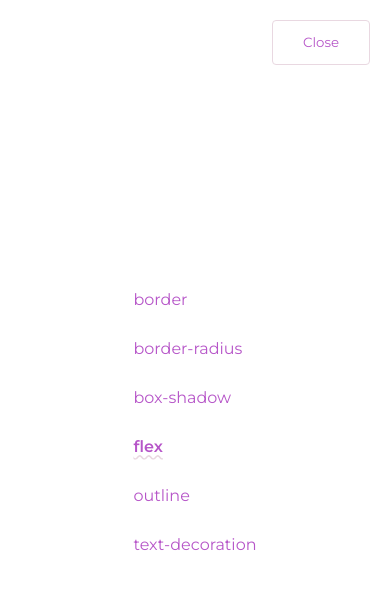
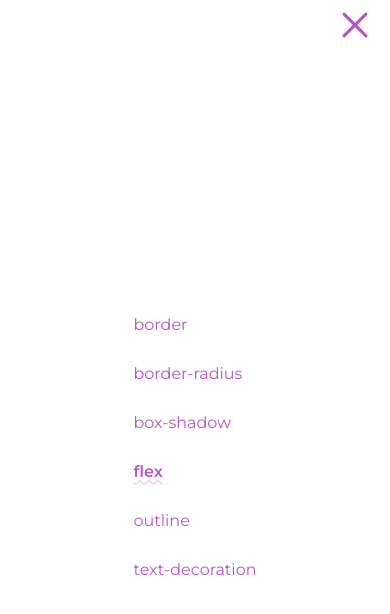
Before and after one commit to SaConway/css-playground, a Vue app: page /#/flex in a window 390 px wide. Shown: the top 614 px of the page. Built offline with nearby package versions, Linux system fonts and the light colour scheme.

Commit message:
add menu icons

```diff
--- a/src/components/SideBar.vue
+++ b/src/components/SideBar.vue
@@ -1,8 +1,17 @@
 <template>
   <aside :class="['side_bar', isMobile && mobileOpen ? 'open' : '']">
-    <button class="toggle_btn" @click="mobileOpen = !mobileOpen">{{ mobileOpen ? 'Close' : 'Open' }}</button>
+    <!-- OPEN MENU (FOR MOBILE) -->
+    <button v-if="showOpenBtn" class="menu_btn" aria-label="Open menu" @click="mobileOpen = true">
+      <img src="../assets/menu.svg" alt="" />
+    </button>
 
-    <nav v-if="showNav">
+    <!-- CLOSE MENU (FOR MOBILE) -->
+    <button v-if="showCloseBtn" class="menu_btn" aria-label="Close menu" @click="mobileOpen = false">
+      <img src="../assets/close.svg" alt="" />
+    </button>
+
+    <!-- NAVIGATION -->
+    <nav v-if="showNav" class="nav">
       <ul class="nav_list">
         <li v-for="property in properties" :key="property">
           <router-link class="link" disabled="true" :to="property" @click="mobileOpen = false">{{ property }}</router-link>
@@ -29,8 +38,13 @@ export default {
       return this.isMobile ? this.mobileOpen : true
     },
     isMobile() {
-      console.log(window.innerWidth)
       return window.innerWidth < 600
+    },
+    showOpenBtn() {
+      return this.isMobile && !this.mobileOpen
+    },
+    showCloseBtn() {
+      return this.isMobile && this.mobileOpen
     }
   }
 }
@@ -42,32 +56,33 @@ export default {
   padding: 2rem;
 
   @media (max-width: 600px) {
+    padding: 0;
+    border-right: 0;
+    background-color: var(--clr-base);
+
     &.open {
-      border-right: 0;
-      background-color: var(--clr-base);
       position: fixed;
       inset: 0;
       z-index: 1;
       display: grid;
-      place-content: center;
+      place-content: stretch;
+    }
+
+    .menu_btn {
+      align-self: start;
+    }
+
+    .nav {
+      justify-self: center;
     }
   }
 }
 
-.toggle_btn {
-  display: none;
-
-  @media (max-width: 600px) {
-    display: block;
-    padding: 1.5rem 3rem;
-    color: var(--clr-primary);
-    background-color: transparent;
-    border: 1px solid var(--clr-accent);
-    border-radius: var(--border-radius);
-    position: absolute;
-    top: 2rem;
-    right: 2rem;
-  }
+.menu_btn {
+  display: block;
+  margin-left: auto;
+  margin-right: 1rem;
+  width: 5rem;
 }
 
 .nav_list {
```
Also changed, not shown: src/assets/close.svg (added), src/assets/menu.svg (added).
